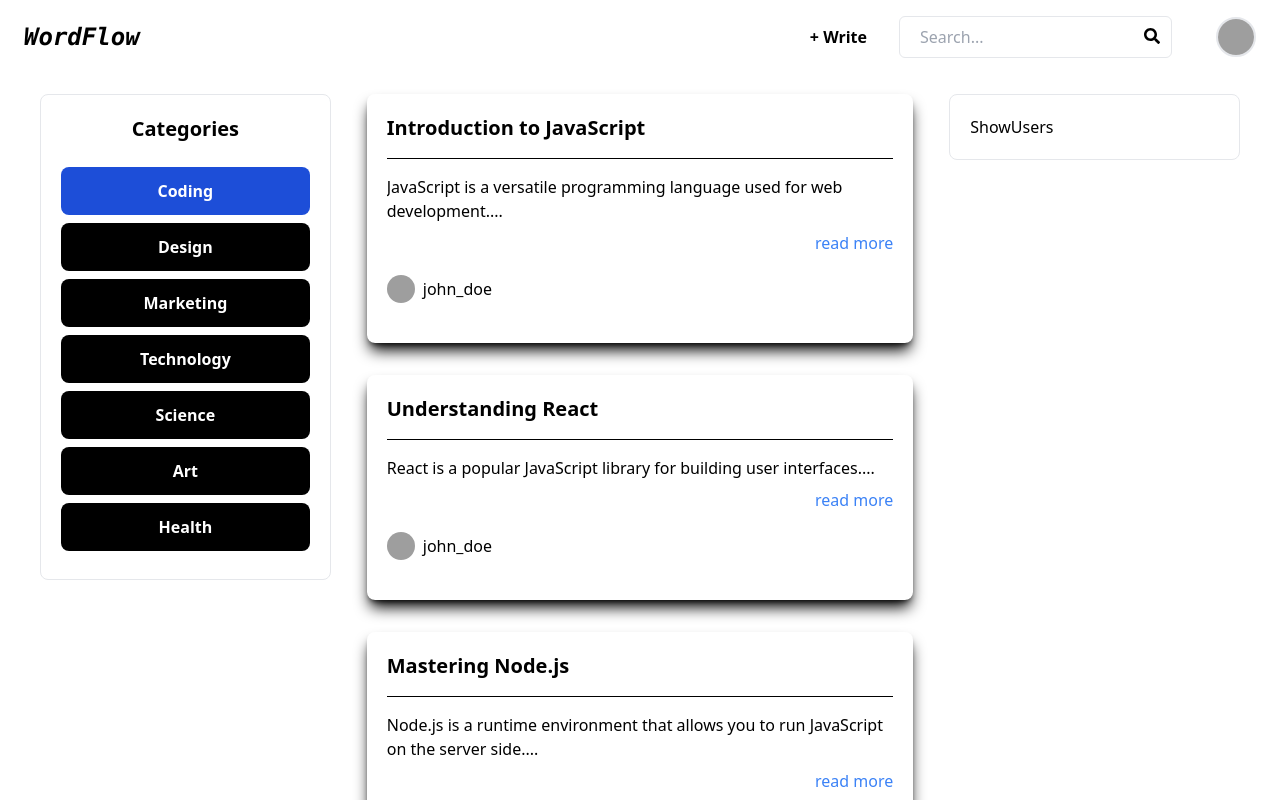
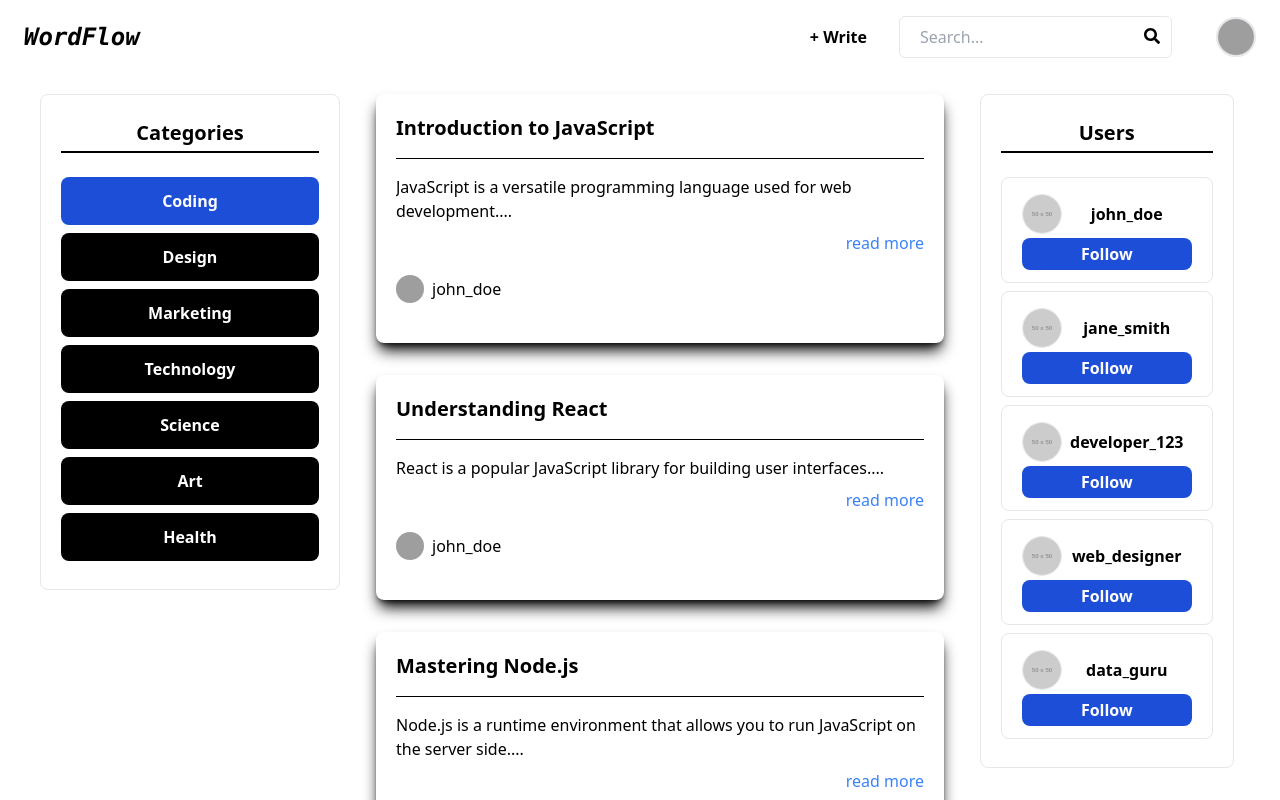
Before and after one commit to JatinDhamija816/Blog-App, a React (Vite) app in the folder frontend/: page /home in a window 1280 px wide. Shown: the top 800 px of the page. Built offline with nearby package versions, Linux system fonts and the light colour scheme; grey boxes are pictures that could not be loaded.

Commit message:
right side users list

```diff
--- a/frontend/src/components/Categories.jsx
+++ b/frontend/src/components/Categories.jsx
@@ -11,9 +11,7 @@ const Categories = () => {
 
   return (
     <div>
-      <h2 className="hidden md:flex text-xl font-bold mb-4 text-center md:w-full items-center justify-center">
-        Categories
-      </h2>
+      <h2 className="users-and-category-Heading">Categories</h2>
       <div className="w-full overflow-x-auto md:overflow-x-hidden custom-scrollbar">
         <ul className="flex md:flex-col items-center py-1 whitespace-nowrap">
           {categories.map((category, index) => (
--- a/frontend/src/components/Home.jsx
+++ b/frontend/src/components/Home.jsx
@@ -1,7 +1,7 @@
 import Categories from "./Categories";
 import Navbar from "./Navbar";
 import ShowBlogs from "./ShowBlogs";
-import ShowUsers from "./ShowUsers";
+import UsersList from "./UsersList";
 
 const Home = () => {
   // const { setUser, setIndividualBlog } = useAppContext();
@@ -33,8 +33,8 @@ const Home = () => {
           <ShowBlogs />
         </div>
 
-        <div className="hidden md:flex md:w-1/4 w-full rounded-lg md:p-5 p-2 mb-5 md:mb-0 h-fit border">
-          <ShowUsers />
+        <div className="hidden md:flex rounded-lg p-5  h-fit border">
+          <UsersList />
         </div>
       </div>
     </div>
--- a/frontend/src/components/ShowUsers.jsx
+++ /dev/null
@@ -1,7 +0,0 @@
-import React from "react";
-
-const ShowUsers = () => {
-  return <div>ShowUsers</div>;
-};
-
-export default ShowUsers;
--- /dev/null
+++ b/frontend/src/components/UsersList.jsx
@@ -0,0 +1,57 @@
+const UsersList = () => {
+  const users = [
+    {
+      id: 1,
+      userName: "john_doe",
+      profileImage: "https://via.placeholder.com/50",
+    },
+    {
+      id: 2,
+      userName: "jane_smith",
+      profileImage: "https://via.placeholder.com/50",
+    },
+    {
+      id: 3,
+      userName: "developer_123",
+      profileImage: "https://via.placeholder.com/50",
+    },
+    {
+      id: 4,
+      userName: "web_designer",
+      profileImage: "https://via.placeholder.com/50",
+    },
+    {
+      id: 5,
+      userName: "data_guru",
+      profileImage: "https://via.placeholder.com/50",
+    },
+  ];
+
+  return (
+    <div className="max-w-fit">
+      <h2 className="users-and-category-Heading">Users</h2>
+      <ul className="flex md:flex-col items-center py-1">
+        {users.map((user) => (
+          <li
+            key={user.id}
+            className="w-full my-1 text-center py-3 px-5 rounded-lg mx-2 font-semibold border"
+          >
+            <div className="flex items-center py-1 justify-start">
+              <img
+                src={user.profileImage}
+                alt={user.userName}
+                className="w-10 h-10 rounded-full border"
+              />
+              <span className="flex-1">{user.userName}</span>
+            </div>
+            <div className="bg-blue-700 text-white py-1 px-3 rounded-lg hover:bg-blue-800 transition-colors">
+              Follow
+            </div>
+          </li>
+        ))}
+      </ul>
+    </div>
+  );
+};
+
+export default UsersList;
--- a/frontend/src/index.css
+++ b/frontend/src/index.css
@@ -37,3 +37,7 @@
 .mobile-profile-modal {
   @apply font-semibold text-center cursor-pointer hover:bg-cyan-500 rounded-md px-3 py-2 transition hover:text-white
 }
+
+.users-and-category-Heading {
+  @apply hidden md:flex text-xl font-bold mb-4 text-center md:w-full items-center justify-center border-b-2 border-black py-1
+}
```
